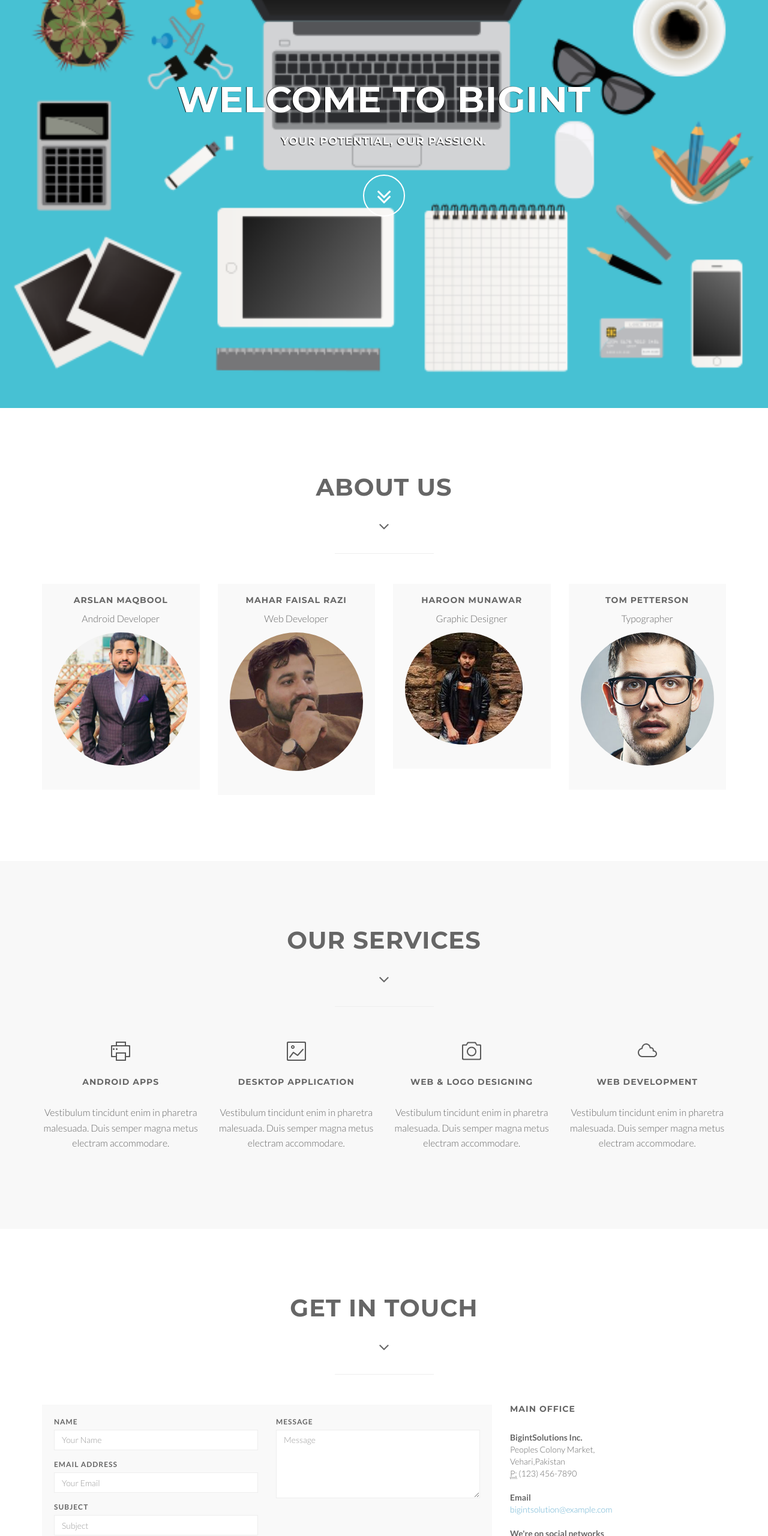
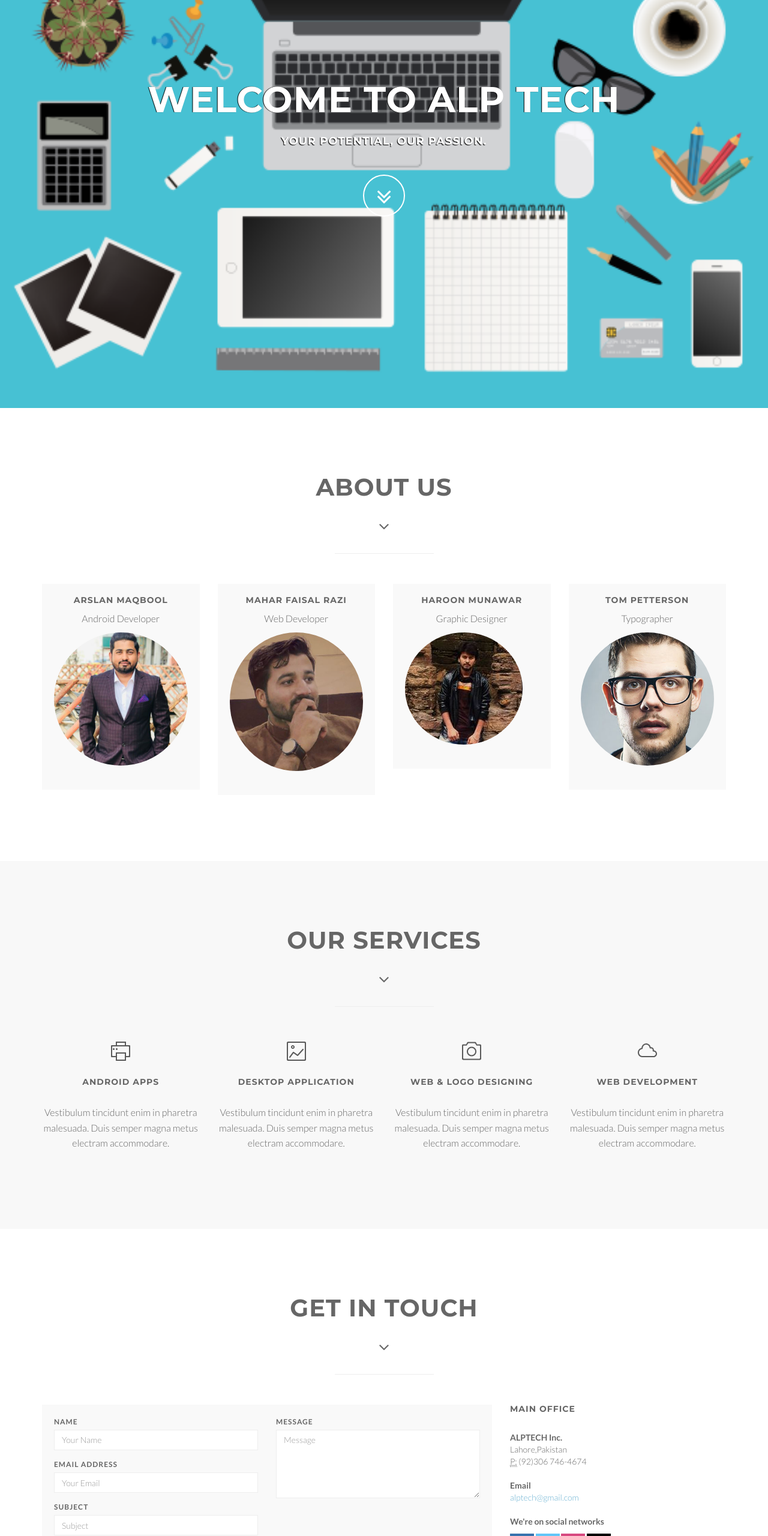
Before and after one commit to ArslanKathia/alptech.github.io, a plain HTML site: page index.html in a window 1280 px wide. Shown: the part 120-2680 px from the top of the page at 60% size. Drawn offline with Linux system fonts and the light colour scheme.

Commit message:
update index

```diff
--- a/index.html
+++ b/index.html
@@ -7,7 +7,7 @@
   <meta name="description" content="">
   <meta name="author" content="">
 
-  <title>Bigint Solutions</title>
+  <title>ALP TECH</title>
 
   <!-- Bootstrap Core CSS -->
   <link href="css/bootstrap.min.css" rel="stylesheet" type="text/css">
@@ -41,7 +41,7 @@
                     <i class="fa fa-bars"></i>
                 </button>
         <a class="navbar-brand" href="index.html">
-          <h1>BigInt Solutions</h1>
+          <h1>ALP TECH</h1>
         </a>
       </div>
 
@@ -71,7 +71,7 @@
   <section id="intro" class="intro">
 
     <div class="slogan">
-      <h2>WELCOME TO <span class="text_color">BIGINT </span> </h2>
+      <h2>WELCOME TO <span class="text_color">ALP TECH </span> </h2>
       <h4>Your Potential, Our Passion.</h4>
     </div>
     <div class="page-scroll">
@@ -321,15 +321,14 @@
             <h5>Main Office</h5>
 
             <address>
-				  <strong>BigintSolutions Inc.</strong><br>
-				  Peoples Colony Market,<br>
-				  Vehari,Pakistan<br>
-				  <abbr title="Phone">P:</abbr> (123) 456-7890
+				  <strong>ALPTECH Inc.</strong><br>
+				  Lahore,Pakistan<br>
+				  <abbr title="Phone">P:</abbr> (92)306 746-4674
 				</address>
 
             <address>
 				  <strong>Email</strong><br>
-				  <a href="mailto:#">bigintsolution@example.com</a>
+				  <a href="mailto:#">alptech@gmail.com</a>
 				</address>
             <address>
 				  <strong>We're on social networks</strong><br>
@@ -360,7 +359,7 @@
 						</a>
             </div>
           </div>
-          <p>&copy;BigintSolutions. All rights reserved.2019</p>
+          <p>&copy;AlpTech. All rights reserved.2019</p>
           <div class="credits">
             <!--
               All the links in the footer should remain intact.
```
